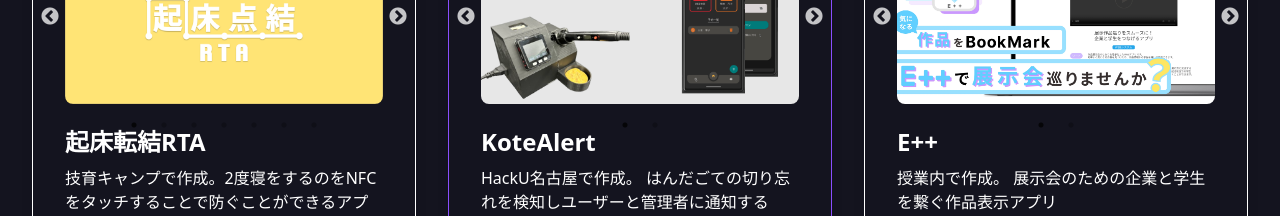
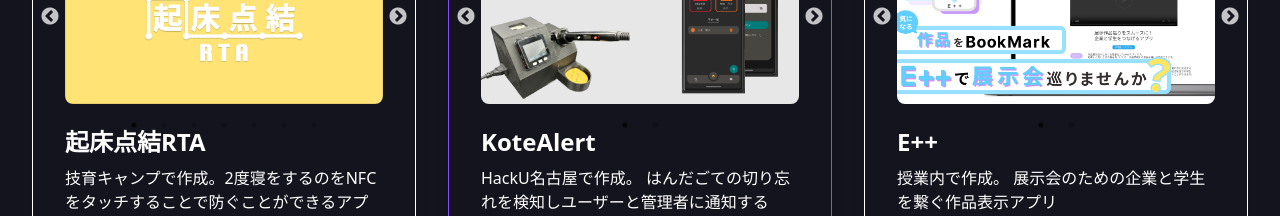
Before and after one commit to Fuuma0000/portfolio, a React (Vite) app: page / in a window 1280 px wide. Shown: the part 2680-2896 px from the top of the page. Built offline with nearby package versions, Linux system fonts and the light colour scheme.

Commit message:
fix: タイトルの転を点に修正

```diff
--- a/src/components/Projects.tsx
+++ b/src/components/Projects.tsx
@@ -125,7 +125,7 @@
         kisyoutenketuImg6,
         kisyoutenketuImg7,
       ],
-      title: '起床転結RTA',
+      title: '起床点結RTA',
       description:
         '技育キャンプで作成。2度寝をするのをNFCをタッチすることで防ぐことができるアプリです。',
       duration: '4月21日 〜 4月29日',
```
